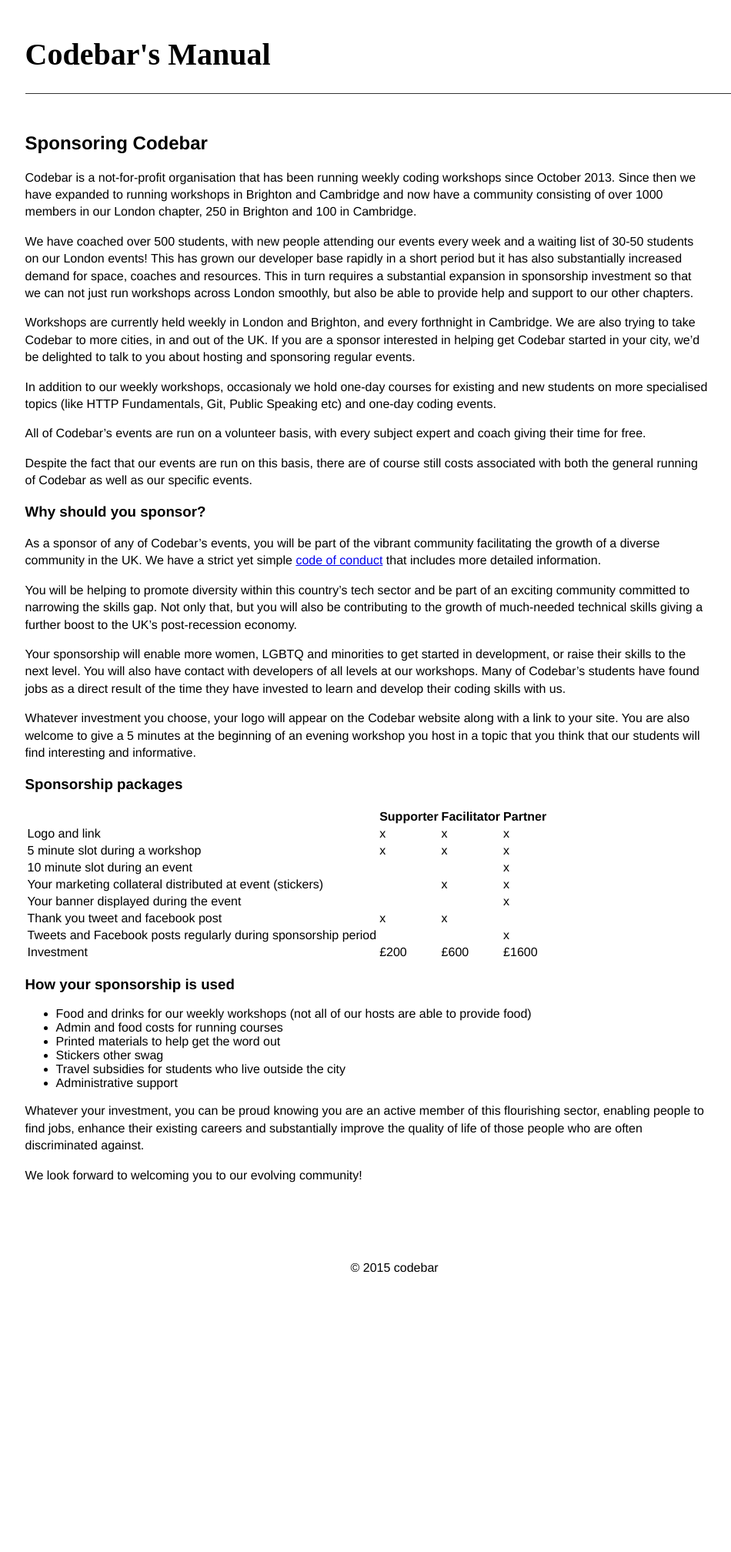
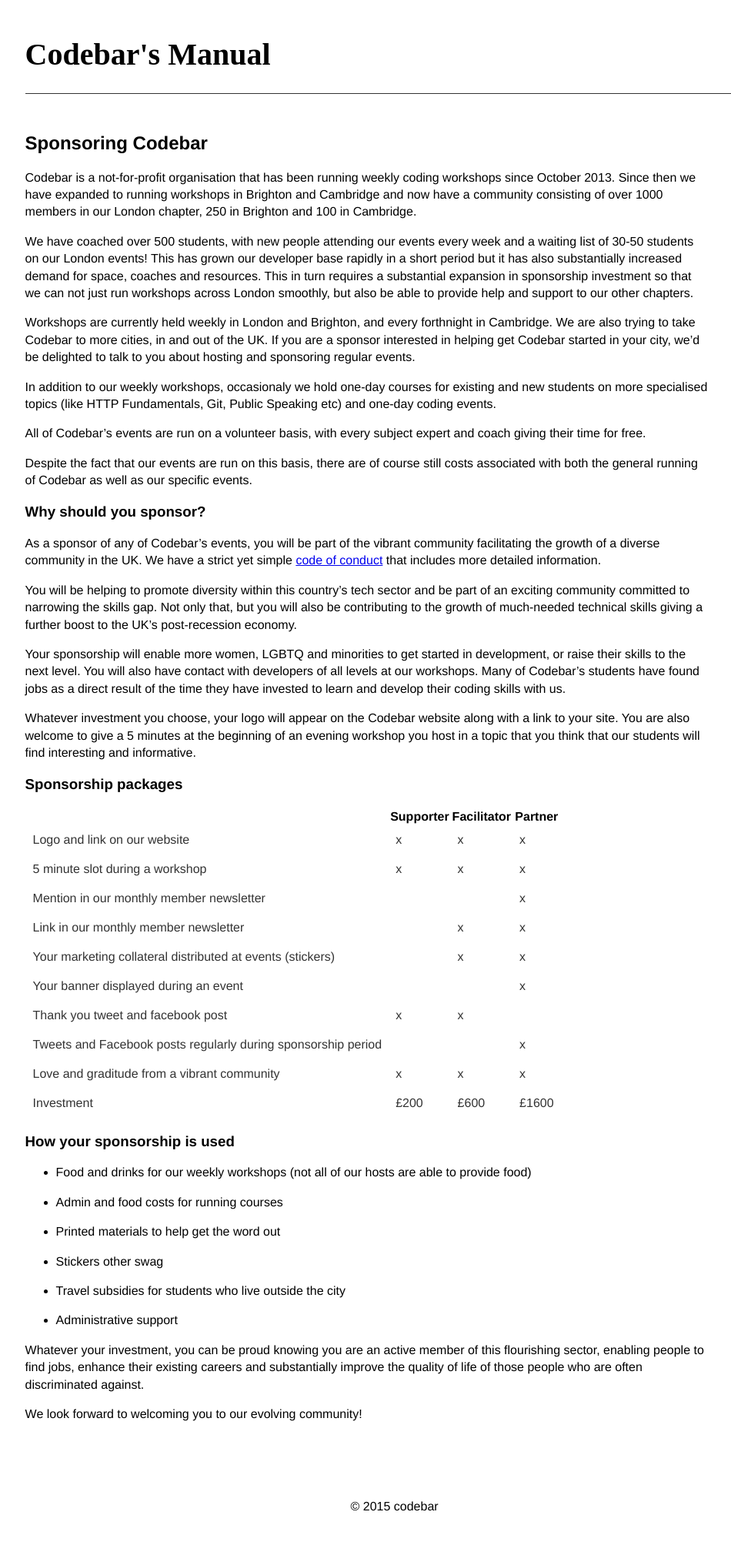
Before and after one commit to codebar/manual, a Jekyll site: the page built from _posts/2014-12-19-becoming-a-sponsor.md, in a window 1280 px wide. Shown: the whole page at 77% size, without its empty margins (163-1113 px from the left). Built offline with Jekyll 4.4.1, drawn with Linux system fonts in a browser that asks for light colours; Markdown is read by kramdown in place of the engine named in the settings; before the commit the page ends 1706 px from its top, so only the background shows below that.

Commit message:
update becoming a sponsor

```diff
--- a/_posts/2014-12-19-becoming-a-sponsor.md
+++ b/_posts/2014-12-19-becoming-a-sponsor.md
@@ -30,23 +30,30 @@
 
 |  | Supporter | Facilitator | Partner |
 | ---- | -----| ------| ----|
-| Logo and link | x  | x | x  |
+| Logo and link on our website | x  | x | x  |
 | 5 minute slot during a workshop | x |  x | x |
-| 10 minute slot during an event |  |  | x |
-| Your marketing collateral distributed at event (stickers) | | x | x |
-| Your banner displayed during the event | | | x |
+| Mention in our monthly member newsletter |  |  | x |
+| Link in our monthly member newsletter |  | x  | x |
+| Your marketing collateral distributed at events (stickers) | | x | x |
+| Your banner displayed during an event | | | x |
 | Thank you tweet and facebook post | x | x | |
 | Tweets and Facebook posts regularly during sponsorship period | | | x |
+| Love and graditude from a vibrant community | x | x | x |
 | Investment | £200 | £600 | £1600 |
 
 
 ### How your sponsorship is used
 
 - Food and drinks for our weekly workshops (not all of our hosts are able to provide food)
+
 - Admin and food costs for running courses
+
 - Printed materials to help get the word out
+
 - Stickers other swag
+
 - Travel subsidies for students who live outside the city
+
 - Administrative support
 
 
--- a/css/main.css
+++ b/css/main.css
@@ -66,7 +66,22 @@
   padding: 10px 5px 10px 5px;
 }
 
-
 p {
   line-height: 1.4em;
 }
+
+td {
+  border-bottom:1px solid #fff;
+  color: #333;
+  border-top:1px solid transparent;
+  padding: 8px;
+}
+
+tbody tr:hover td{
+  color:#339;
+  background:#fff;
+}
+
+thead td {
+  border: 1px solid #333;
+}
```
